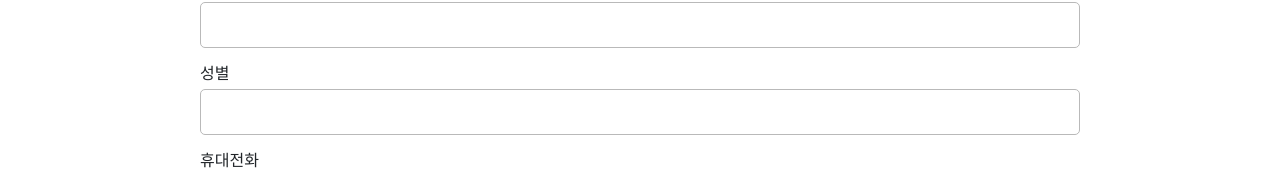
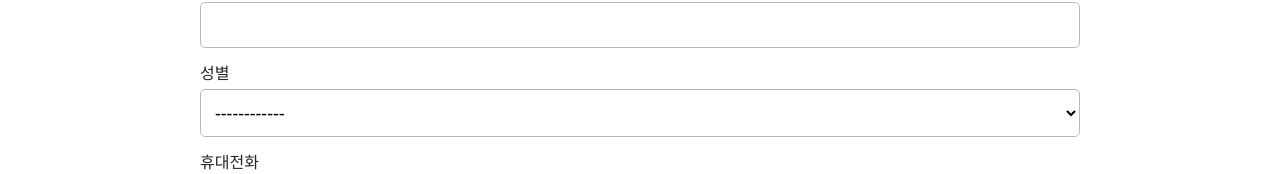
Before and after one commit to piro16knockknock/knockknock_react, a React (Create React App) app: page /sign-up in a window 1280 px wide. Shown: the part 523-697 px from the top of the page. Built offline with nearby package versions, Linux system fonts and the light colour scheme; a web font is replaced by a local one.

Commit message:
[FEAT] sign-up 페이지 퍼블리싱

```diff
--- a/src/components/auth/custom-select.jsx
+++ b/src/components/auth/custom-select.jsx
@@ -4,11 +4,14 @@ const CustomInput = ({ label, onChange }) => {
   return (
     <div className={styles.button_container}>
       <label htmlFor={styles.input}>{label}</label>
-      <input
-        type="text"
-        className={styles.input}
-        onChange={(e) => onChange(e)}
-      />
+      <select onChange={(e) => onChange(e)} className={styles[`input`]}>
+        <option disabled selected value>
+          ------------
+        </option>
+
+        <option value="여자">여자</option>
+        <option value="여자">남자</option>
+      </select>
     </div>
   );
 };
--- a/src/pages/auth/sign-up.jsx
+++ b/src/pages/auth/sign-up.jsx
@@ -9,6 +9,7 @@ const SignUp = (props) => {
   const [password, setPassword] = useState("");
   const [passwordConfirm, setPasswordConfirm] = useState("");
   const [birthday, setBirthday] = useState("");
+  const [gender, setGender] = useState("");
   const [phone, setPhone] = useState("");
 
   const handleId = (e) => {
@@ -25,6 +26,10 @@ const SignUp = (props) => {
   const handleBirthday = (e) => {
     setBirthday(e.target.value);
   };
+
+  const handleGender = (e) => {
+    setGender(e.target.value);
+  };
   const handlePhone = (e) => {
     setPhone(e.target.value);
   };
@@ -36,7 +41,7 @@ const SignUp = (props) => {
       <CustomInput label="비밀번호" onChange={handlePassword} />
       <CustomInput label="비밀번호 재확인" onChange={handlePasswordConfirm} />
       <CustomInput label="생년월일" onChange={handleBirthday} />
-      <CustomSelect label="성별" />
+      <CustomSelect label="성별" onChange={handleGender} />
       <CustomInput label="휴대전화" onChange={handlePhone} />
       <ConfirmBtn
         label="가입하기"
@@ -45,6 +50,7 @@ const SignUp = (props) => {
           password === "" ||
           passwordConfirm === "" ||
           birthday === "" ||
+          gender === "" ||
           phone === ""
             ? true
             : false
```
